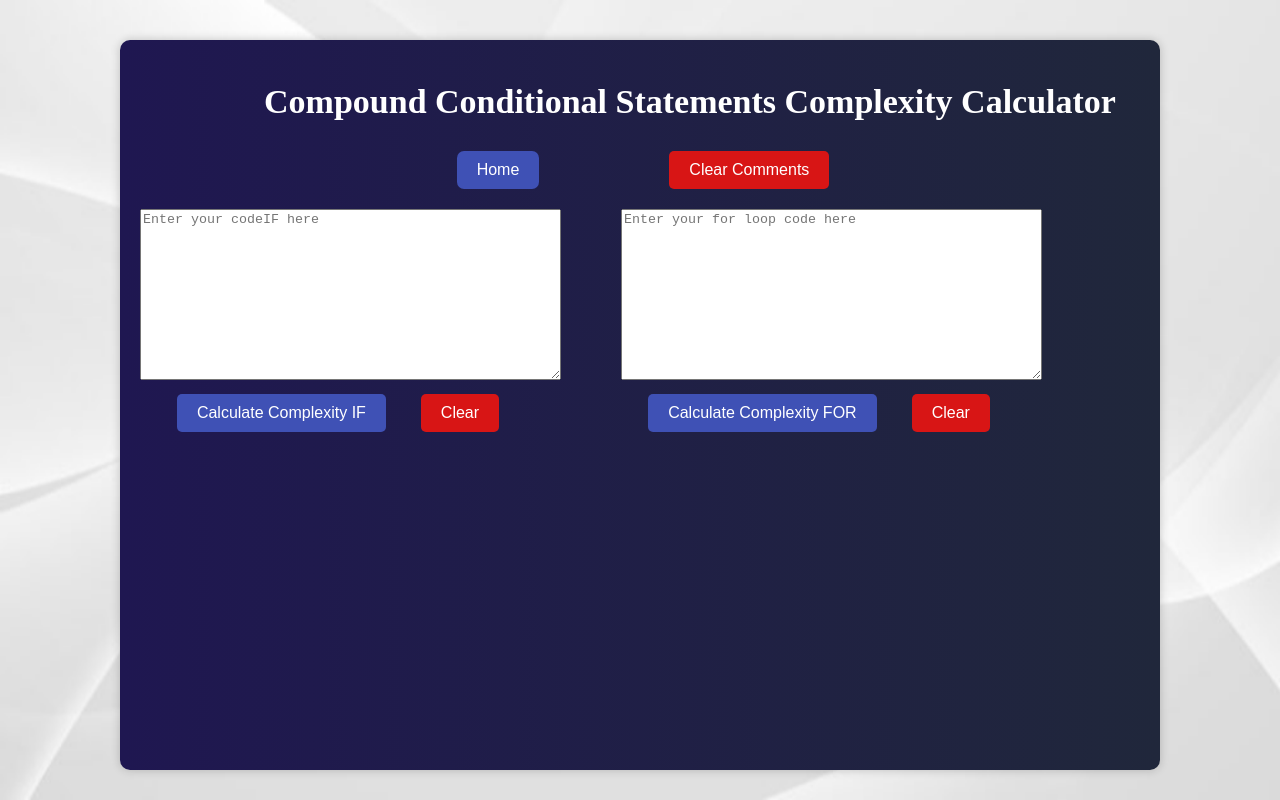
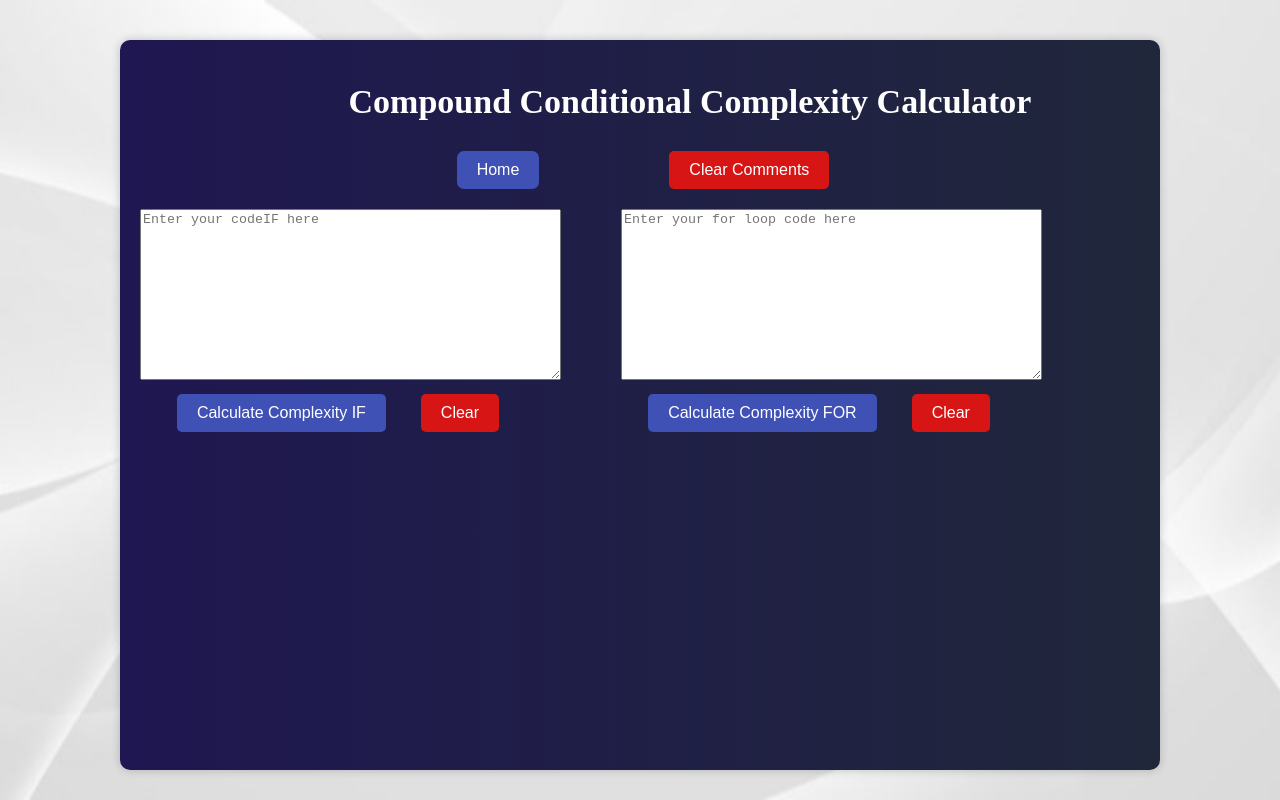
Before and after one commit to IT21915840/ComplexitySpy-Front, a React (Create React App) app: page /CompoundConditionalCalculator in a window 1280 px wide. Built offline with nearby package versions, Linux system fonts and the light colour scheme; a web font is replaced by a local one.

Commit message:
text alignments

```diff
--- a/src/App.css
+++ b/src/App.css
@@ -73,6 +73,7 @@ h1 {
   font-size: 34px;
   margin-bottom: 20px;
   font-family: 'Tektur';
+  text-align: center;
 }
 
 h4 {
--- a/src/Component/CompoundCondtionalCalculator.js
+++ b/src/Component/CompoundCondtionalCalculator.js
@@ -80,7 +80,7 @@ function CompoundConditionalCalculator() {
       <div className="content" style={{width:"1000px"}}>
         <div className="CCMTcontainer">
         <h1 style={{ color: "white" }}>
-          Compound Conditional Statements Complexity Calculator
+          Compound Conditional Complexity Calculator
         </h1>
           <button
             className="btncal" style={{marginRight: "100px"}}
--- a/src/Component/ThreadsCalculator.js
+++ b/src/Component/ThreadsCalculator.js
@@ -48,7 +48,7 @@ function ThreadsCalculator() {
       <img src={img1} alt='complexity' className="background-image" />
       <div className="content">
         <div className="CCMTcontainer">
-        <h1 style={{ color: "white" }}>Threads Calculator</h1>
+        <h1 style={{ color: "white" }}>Threads Complexity Calculator</h1>
           <button
             className="btncal"
             onClick={() => (window.location.href = "/")}
```
